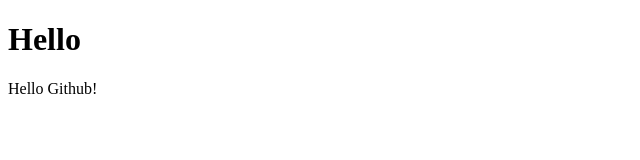
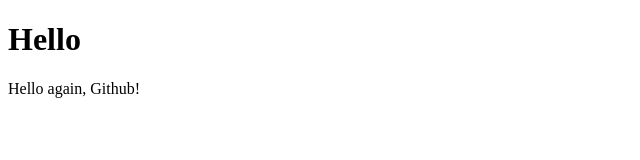
Before and after one commit to john-yaeger/website, a plain HTML site: page index.html in a window 1280 px wide. Shown: the full height of the page, 0-640 px from the left. Drawn offline with Linux system fonts and the light colour scheme.

Commit message:
Update index.html

```diff
--- a/index.html
+++ b/index.html
@@ -4,7 +4,7 @@
 
 <h1>Hello</h1>
 
-<p>Hello Github!</p>
+<p>Hello again, Github!</p>
 
 </body>
 </html>
```
